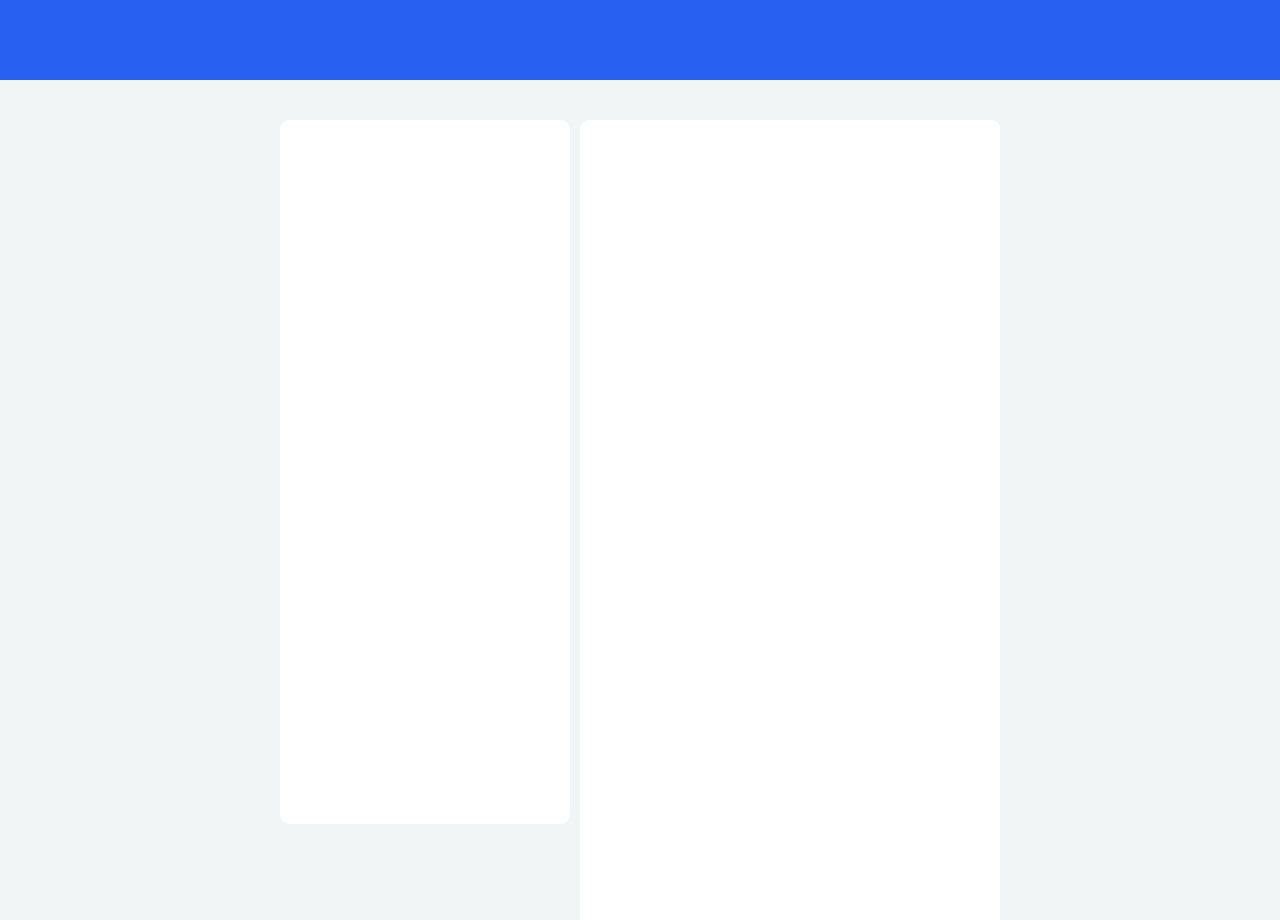
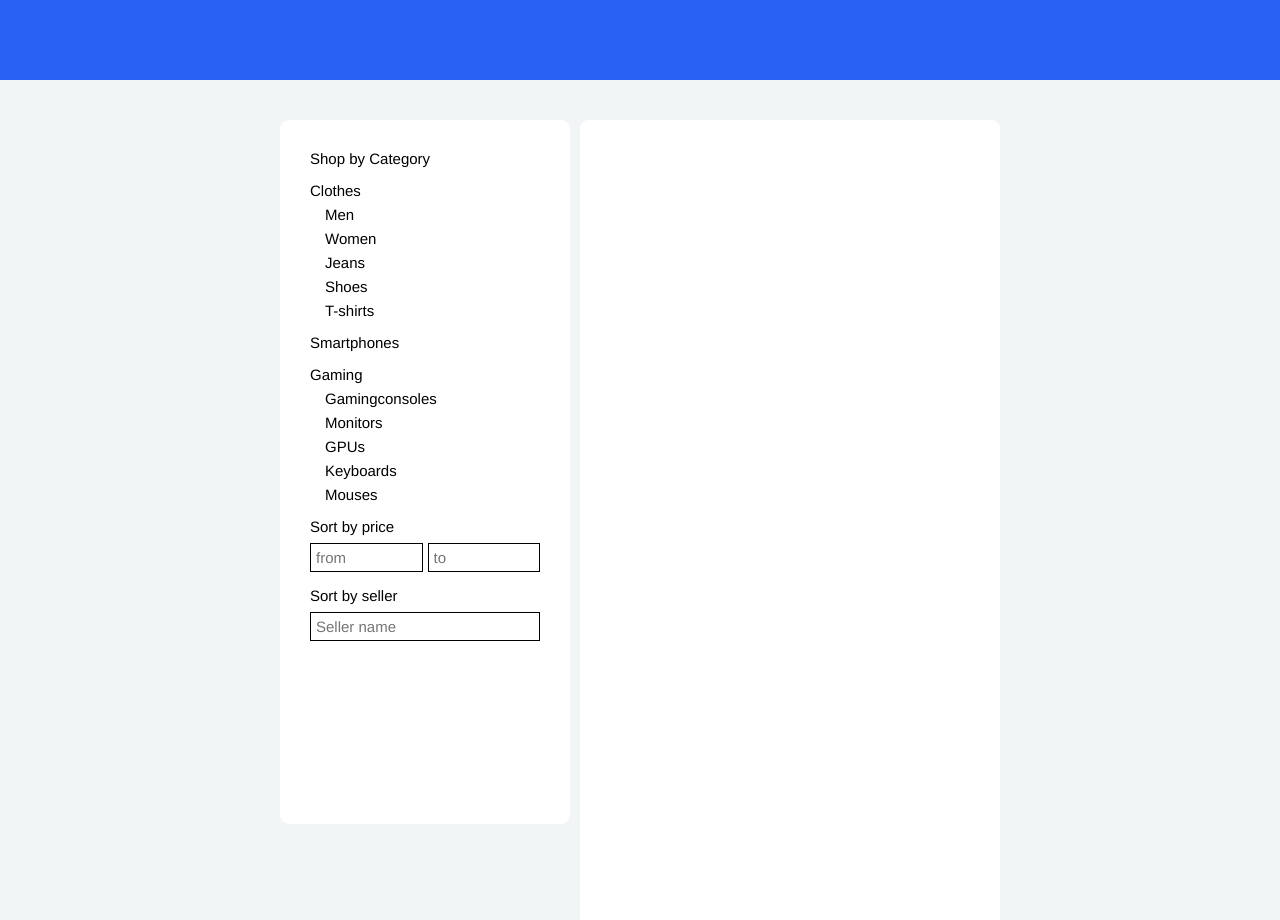
Before and after one commit to taulantbytyqiii/hoxton-js-projectt, a website built with Vite: page index.html in a window 1280 px wide. Built offline with nearby package versions, Linux system fonts and the light colour scheme; files whose address does not match are found by name; a web font is replaced by a local one.

Commit message:
filter section template

```diff
--- a/index.html
+++ b/index.html
@@ -24,7 +24,61 @@
     <div class="main-container">
       <div class="modal"></div>
       <main>
-        <aside class="filters-section"></aside>
+        <aside class="filters-section">
+          <h2>Shop by Category</h2>
+          <div>
+            <h3>Clothes</h3>
+            <ul>
+              <li>Men</li>
+              <li>Women</li>
+              <li>Jeans</li>
+              <li>Shoes</li>
+              <li>T-shirts</li>
+            </ul>
+          </div>
+          <div>
+            <h3>Smartphones</h3>
+          </div>
+          <div>
+            <h3>Gaming</h3>
+            <ul>
+              <li>Gamingconsoles</li>
+              <li>Monitors</li>
+              <li>GPUs</li>
+              <li>Keyboards</li>
+              <li>Mouses</li>
+            </ul>
+          </div>
+          <div>
+            <h3>Sort by price</h3>
+            <form action="" class="sort-form">
+              <input
+                class="sort-by-price-input"
+                type="text"
+                name=""
+                id=""
+                placeholder="from"
+              />
+              <input
+                class="sort-by-price-input"
+                type="text"
+                name=""
+                id=""
+                placeholder="to"
+              />
+            </form>
+          </div>
+          <div>
+            <h3>Sort by seller</h3>
+            <form action="" class="sort-form">
+              <input
+                type="text"
+                class="sort-by-seller-input"
+                placeholder="Seller name"
+              />
+            </form>
+          </div>
+        </aside>
         <aside class="just-there"></aside>
         <div class="main-section">
           <!-- <div class="categories">
--- a/main.js
+++ b/main.js
@@ -4,8 +4,12 @@
 
 let state = {
   products: [],
-  userLoged: false,
-  categories: [],
+  userLoged: true,
+  mainCategories: {
+    Clothes: [],
+    Smartphones: [],
+  },
+  selectedCategories: [],
   searchInput: "",
 };
 
@@ -146,8 +150,9 @@ function createProduct(product) {
 //Filter function that determines whether a product should be displayed
 
 function filterProducts(product) {
-  if (state.searchInput === "" && state.categories.length === 0) return product;
-  if (state.searchInput !== "" && state.categories.length !== 0) {
+  if (state.searchInput === "" && state.selectedCategories.length === 0)
+    return product;
+  if (state.searchInput !== "" && state.selectedCategories.length !== 0) {
     if (product.name.toLowerCase().includes(state.searchInput)) {
       for (let category of product.categories) {
         if (product.categories.includes(category)) {
@@ -159,8 +164,8 @@ function filterProducts(product) {
     if (product.name.toLowerCase().includes(state.searchInput)) {
       return product;
     }
-  } else if (state.categories.length !== 0) {
-    for (let category of state.categories) {
+  } else if (state.selectedCategories.length !== 0) {
+    for (let category of state.selectedCategories) {
       if (product.categories.includes(category)) {
         return product;
       }
--- a/productsDB.json
+++ b/productsDB.json
@@ -1,6 +1,7 @@
 {
   "products": [
     {
+      "seller": "asd",
       "id": 1,
       "categories": "technology cellphones",
       "name": "Apple iPhone 11",
@@ -70,5 +71,6 @@
       "stock": 2,
       "sold": 2
     }
-  ]
+  ],
+  "categories": {}
 }
--- a/style.css
+++ b/style.css
@@ -107,6 +107,39 @@ main {
   width: 290px;
   background-color: white;
   border-radius: 9px;
+  padding: 30px;
+}
+.filters-section * {
+  font-family: Helvetica, sans-serif;
+  font-weight: lighter;
+  font-size: 15px;
+  cursor: pointer;
+}
+.filters-section h3 {
+  margin-top: 15px;
+}
+.filters-section li {
+  margin-top: 7px;
+  margin-left: 15px;
+  list-style: none;
+}
+.sort-form {
+  margin-top: 8px;
+  display: grid;
+  grid-auto-flow: column;
+  gap: 5px;
+}
+.sort-by-price-input {
+  cursor: auto;
+  width: 100%;
+  border: 1px solid black;
+  padding: 5px;
+}
+.sort-by-seller-input {
+  cursor: auto;
+  border: 1px solid black;
+  width: 100%;
+  padding: 5px;
 }
 .just-there {
   width: 290px;
```
